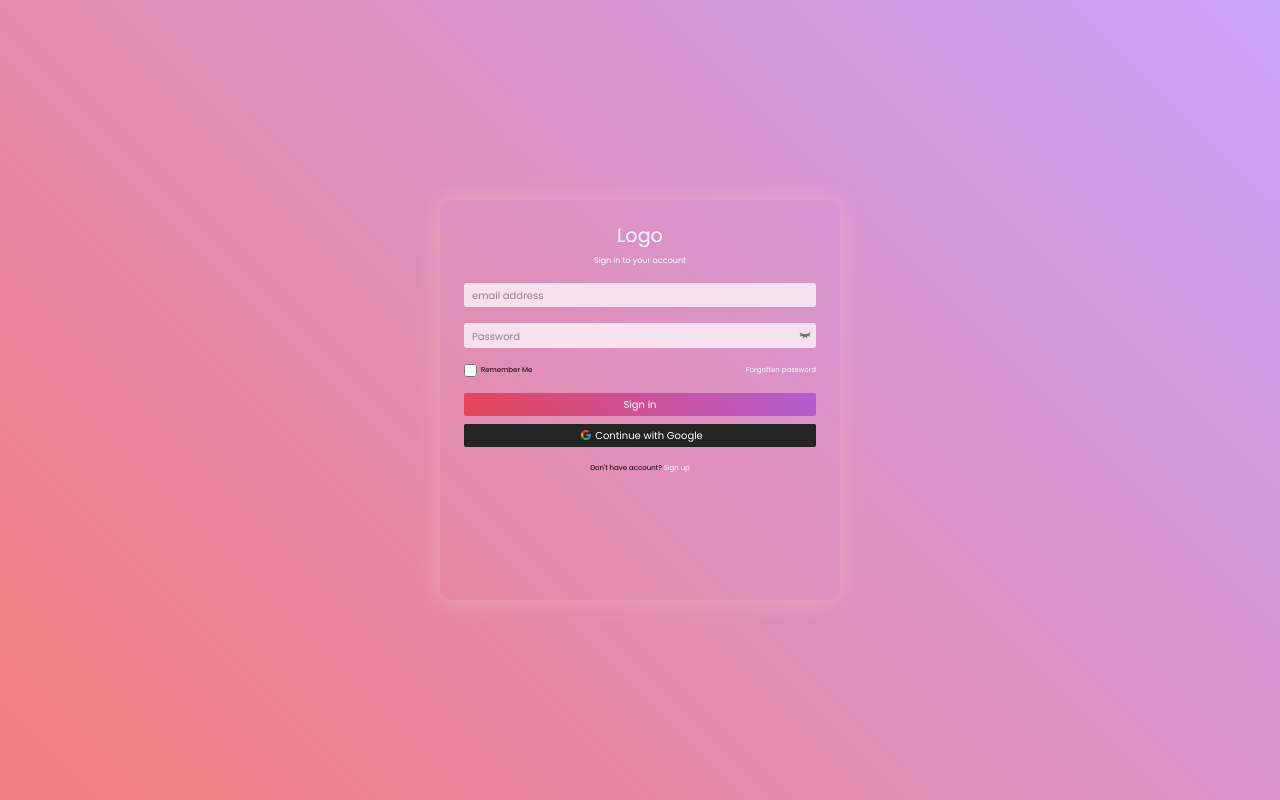
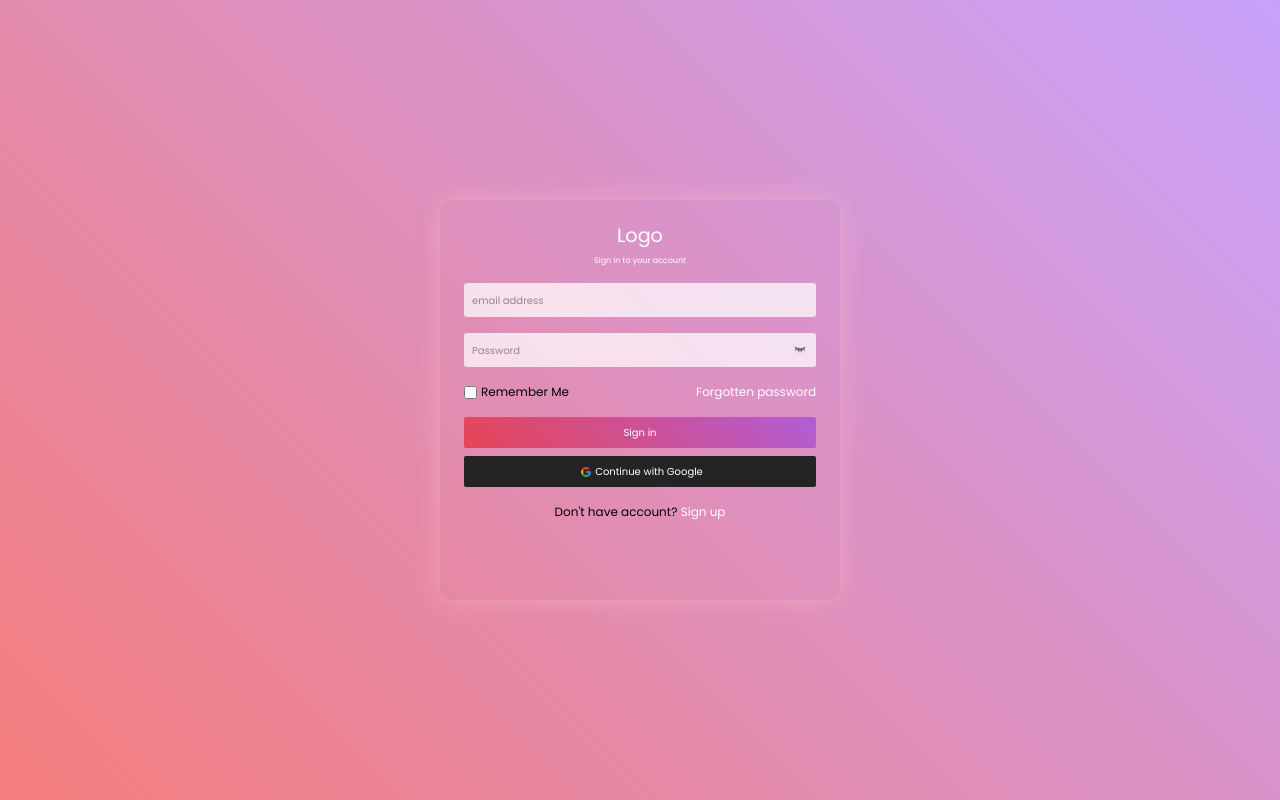
Before and after one commit to aopoku255/fishmarket, a React (Create React App) app: page /login in a window 1280 px wide. Built offline with nearby package versions, Linux system fonts and the light colour scheme.

Commit message:
Made changes to login

```diff
--- a/src/assets/styles/global.css
+++ b/src/assets/styles/global.css
@@ -302,7 +302,7 @@ input{
    display: flex;
    flex-direction: column;
    width: 100%;
-   padding: 0.2rem 0 0.2rem 0.5rem;
+   padding: 0.5rem 0 0.5rem 0.5rem;
 
 }
 .form_control:focus{
@@ -321,7 +321,7 @@ input{
 }
 
 .small_text{
-    font-size: 7px;
+    font-size: 12px;
 }
 .forgotten{
     color: #fff
@@ -335,7 +335,7 @@ input{
     border: none;
     margin-top: 0.5rem;
     font-size: 10px;
-    padding: 0.25rem 0;
+    padding: 0.5rem 0;
     border-radius: 2px;
     background: linear-gradient(45deg, rgba(235, 2, 2, 0.513), rgba(105, 0, 243, 0.363));
     color: #fff;
@@ -353,9 +353,9 @@ input{
 
 .icon{
     position: absolute;
-    top: 6px;
+    top: 10px;
     font-size: 12px;
-    right: 5px;
+    right: 10px;
     color: #6c757d;
     cursor: pointer;
     /* padding-left: 5px; */
```
